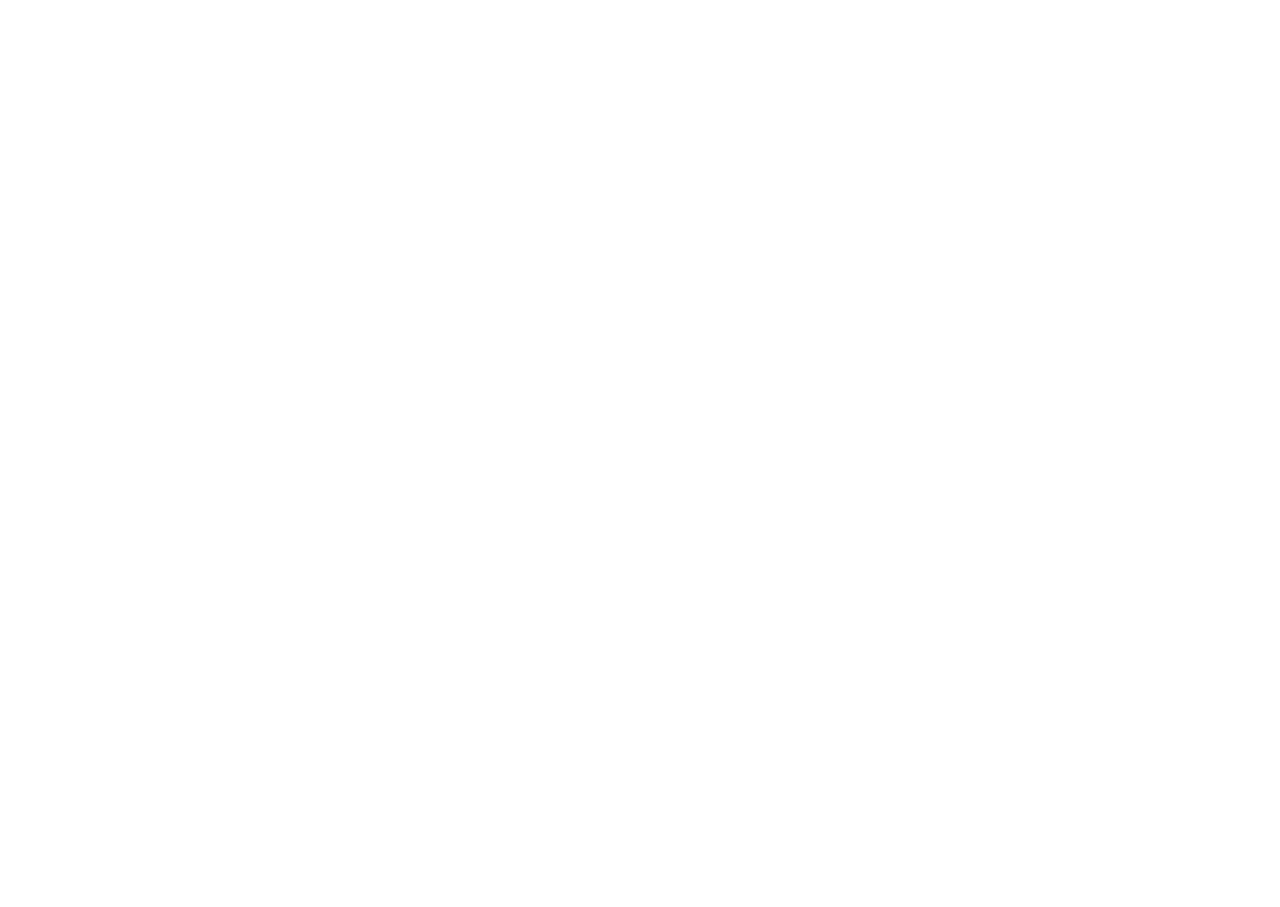
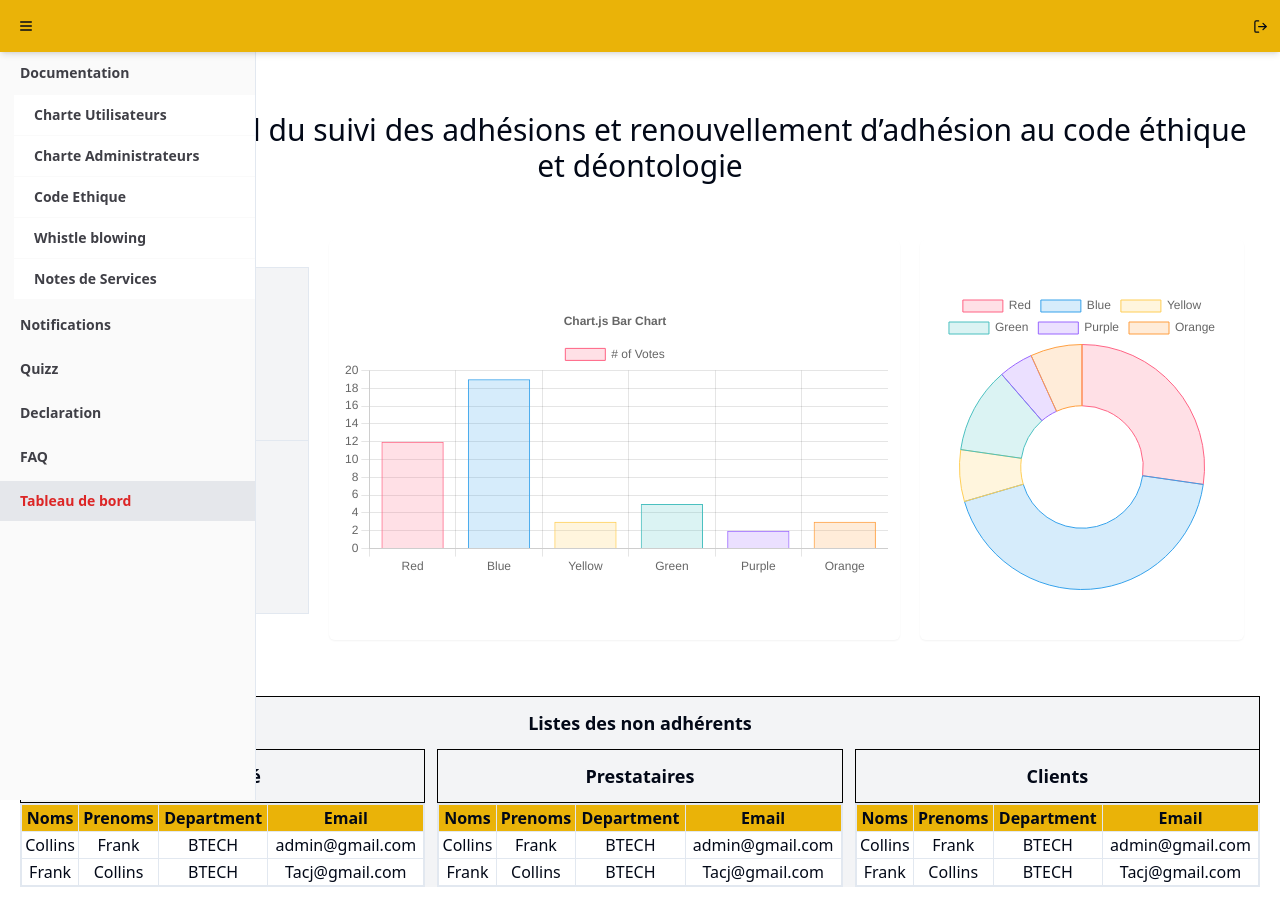
Before and after one commit to Collinsac/shadcn, a React (Vite) app: page /home/dashboard/nonadherents in a window 1280 px wide. Before the commit this address had no page. Before the commit the page ends 800 px from the top, so only its background shows below. Built offline with nearby package versions, Linux system fonts and the light colour scheme.

Commit message:
Done with dashboard

```diff
--- a/src/App.jsx
+++ b/src/App.jsx
@@ -16,6 +16,9 @@
 import Demand from "./Pages/Demand";
 import WhistleBlowing from "./Pages/WhistleBlowing";
 import Dashboard from "./Pages/Dashboard";
+import DashboardFirstDisplay from "./Pages/DashboardFirstDisplay";
+import ListOfadherents from "./Pages/ListOfadherents";
+import ListOfNonadherents from "./Pages/ListOfNonadherents";
 const App = () => {
   return (
     <BrowserRouter>
@@ -35,7 +38,17 @@
           <Route path="/home/notifications" element={<Notifications />} />
           <Route path="/home/declaration" element={<Declaration />} />
           <Route path="/home/faq" element={<Faq />} />
-          <Route path="/home/dashboard" element={<Dashboard />} />
+          <Route path="/home/dashboard" element={<Dashboard />}>
+            <Route index element={<DashboardFirstDisplay />} />
+            <Route
+              path="/home/dashboard/adherents"
+              element={<ListOfadherents />}
+            />
+            <Route
+              path="/home/dashboard/nonadherents"
+              element={<ListOfNonadherents />}
+            />
+          </Route>
           <Route path="/home/demand/:value" element={<Demand />} />
         </Route>
       </Routes>
--- a/src/Pages/Dashboard.jsx
+++ b/src/Pages/Dashboard.jsx
@@ -10,7 +10,7 @@
   ArcElement,
 } from "chart.js";
 import { Bar, Doughnut } from "react-chartjs-2";
-import { Outlet } from "react-router-dom";
+import { Link, Outlet } from "react-router-dom";
 
 ChartJS.register(
   ArcElement,
@@ -63,12 +63,15 @@
 };
 
 const Dashboard = () => {
-  const MenuComponent = () => {
+  const MenuComponent = ({ title, route }) => {
     return (
-      <div className="py-10 border-x border-t px-4 flex items-center justify-center flex-col cursor-pointer hover:bg-gray-200 transition-all ease-in-out duration-200">
-        <h2 className="text-2xl">Nombres d’adhérents</h2>
+      <Link
+        to={route}
+        className="py-10 border-x border-t px-4 flex items-center justify-center flex-col cursor-pointer hover:bg-gray-200 transition-all ease-in-out duration-200"
+      >
+        <h2 className="text-2xl">{title}</h2>
         <p className="text-xl">30650</p>
-      </div>
+      </Link>
     );
   };
   return (
@@ -80,8 +83,14 @@
 
       <div className="flex p-4 gap-x-5 items-center">
         <div className="flex-1 bg-gray-100 border-b">
-          <MenuComponent />
-          <MenuComponent />
+          <MenuComponent
+            title="Nombres d’adhérents"
+            route="/home/dashboard/adherents"
+          />
+          <MenuComponent
+            title="Nombres de non adhérents"
+            route="/home/dashboard/nonadherents"
+          />
         </div>
         <div className="flex-[2] p-3 flex items-center justify-center h-[400px] shadow-sm rounded-md">
           <Bar options={options} data={data} />
@@ -90,7 +99,7 @@
           <Doughnut data={data} />
         </div>
       </div>
-      <div>
+      <div className="mt-10">
         <Outlet />
       </div>
     </div>
--- /dev/null
+++ b/src/Pages/DashboardFirstDisplay.jsx
@@ -0,0 +1,28 @@
+import Table from "@/components/Custom/Table";
+import React from "react";
+
+const DashboardFirstDisplay = () => {
+  const adherentData = {
+    title: "Liste des adhérents",
+    header: ["Noms", "Prenoms", "Department", "Email"],
+    url: "fetch",
+  };
+
+  const nonadherentData = {
+    title: "Liste des non adhérents",
+    header: ["Noms", "Prenoms", "Department", "Email"],
+    url: "fetch",
+  };
+  return (
+    <div className="flex gap-x-3 p-4">
+      <div className="flex-1">
+        <Table {...adherentData} />
+      </div>
+      <div className="flex-1">
+        <Table {...nonadherentData} />
+      </div>
+    </div>
+  );
+};
+
+export default DashboardFirstDisplay;
--- /dev/null
+++ b/src/Pages/ListOfNonadherents.jsx
@@ -0,0 +1,40 @@
+import Table from "@/components/Custom/Table";
+import React from "react";
+
+const ListOfNonadherents = () => {
+  const Employe = {
+    title: "Employé",
+    header: ["Noms", "Prenoms", "Department", "Email"],
+    url: "fetch",
+  };
+  const Prestataires = {
+    title: "Prestataires",
+    header: ["Noms", "Prenoms", "Department", "Email"],
+    url: "fetch",
+  };
+  const Clients = {
+    title: "Clients",
+    header: ["Noms", "Prenoms", "Department", "Email"],
+    url: "fetch",
+  };
+  return (
+    <div>
+      <p className="bg-gray-100 text-center py-3 text-lg font-semibold border-x border-t border-black">
+        Listes des non adhérents
+      </p>
+      <div className="flex gap-x-3 bg-gray-100">
+        <div className="flex-1">
+          <Table {...Employe} />
+        </div>
+        <div className="flex-1">
+          <Table {...Prestataires} />
+        </div>
+        <div className="flex-1">
+          <Table {...Clients} />
+        </div>
+      </div>
+    </div>
+  );
+};
+
+export default ListOfNonadherents;
--- /dev/null
+++ b/src/Pages/ListOfadherents.jsx
@@ -0,0 +1,40 @@
+import Table from "@/components/Custom/Table";
+import React from "react";
+
+const ListOfadherents = () => {
+  const Employe = {
+    title: "Employé",
+    header: ["Noms", "Prenoms", "Department", "Email"],
+    url: "fetch",
+  };
+  const Prestataires = {
+    title: "Prestataires",
+    header: ["Noms", "Prenoms", "Department", "Email"],
+    url: "fetch",
+  };
+  const Clients = {
+    title: "Clients",
+    header: ["Noms", "Prenoms", "Department", "Email"],
+    url: "fetch",
+  };
+  return (
+    <div>
+      <p className="bg-gray-100 text-center py-3 text-lg font-semibold border-x border-t border-black">
+        Listes des adhérents
+      </p>
+      <div className="flex gap-x-3 bg-gray-100">
+        <div className="flex-1">
+          <Table {...Employe} />
+        </div>
+        <div className="flex-1">
+          <Table {...Prestataires} />
+        </div>
+        <div className="flex-1">
+          <Table {...Clients} />
+        </div>
+      </div>
+    </div>
+  );
+};
+
+export default ListOfadherents;
--- /dev/null
+++ b/src/components/Custom/Table.jsx
@@ -0,0 +1,57 @@
+import React, { useEffect } from "react";
+
+const Table = (props) => {
+  const userData = [
+    {
+      id: "1",
+      noms: "Collins",
+      prenoms: "Frank",
+      department: "BTECH",
+      email: "admin@gmail.com",
+    },
+    {
+      id: "2",
+      noms: "Frank",
+      prenoms: "Collins",
+      department: "BTECH",
+      email: "Tacj@gmail.com",
+    },
+  ];
+  useEffect(() => {
+    //    fectch data from backend url. which was passed as a props to this component at props.url
+
+    return () => {};
+  }, []);
+
+  return (
+    <>
+      <p className="bg-gray-100 text-center py-3 text-lg font-semibold border border-black" >
+        {props.title}
+      </p>
+      <table className="w-full text-center border-collapse border-2">
+        <thead className="bg-yellow-500">
+          <tr>
+            {props.header.map((heading) => (
+              <th className="border">{heading}</th>
+            ))}
+          </tr>
+        </thead>
+        <tbody>
+          {userData.map((data) => {
+            const Comp = ({ title }) => <td className="border">{title}</td>;
+            return (
+              <tr key={data.id} className="bg-white">
+                <Comp title={data.noms} />
+                <Comp title={data.prenoms} />
+                <Comp title={data.department} />
+                <Comp title={data.email} />
+              </tr>
+            );
+          })}
+        </tbody>
+      </table>
+    </>
+  );
+};
+
+export default Table;
```
